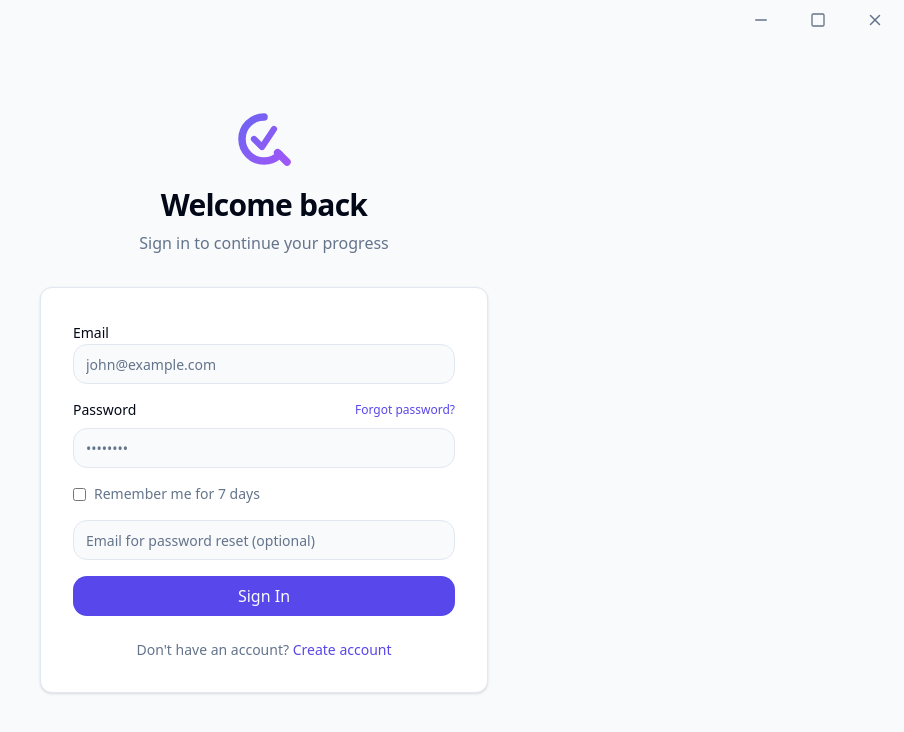
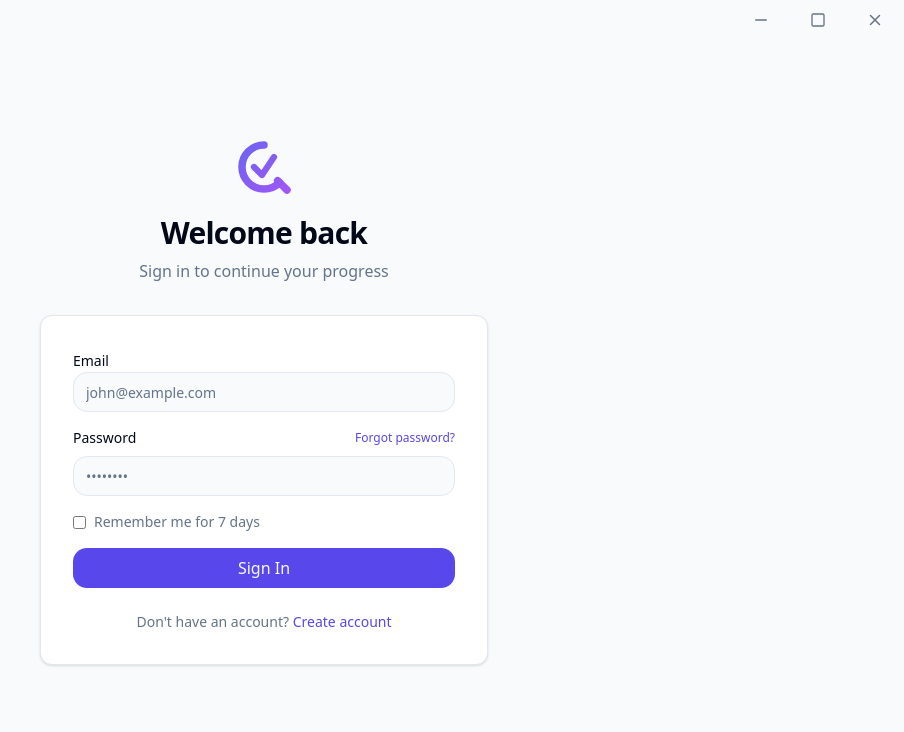
Before and after one commit to Mbstudio101/Qudoro, a React (Vite) app: page /#/login in a window 1280 px wide. Shown: the top 732 px of the page, without its empty margins (376-1280 px from the left). Built offline with nearby package versions, Linux system fonts and the light colour scheme.

Commit message:
Simplify password reset to use login email field only

```diff
--- a/src/pages/Auth/Login.tsx
+++ b/src/pages/Auth/Login.tsx
@@ -78,7 +78,6 @@ const Login = () => {
   const [toast, setToast] = useState<{ message: string; variant: ToastVariant } | null>(null);
   const [lockoutUntil, setLockoutUntil] = useState(0);
   const [nowMs, setNowMs] = useState(Date.now());
-  const [resetEmail, setResetEmail] = useState('');
   const [resetSending, setResetSending] = useState(false);
   const [resetError, setResetError] = useState('');
 
@@ -195,7 +194,7 @@ const Login = () => {
 
   const handlePasswordReset = async () => {
     setResetError('');
-    const email = resetEmail.trim() || formData.email.trim();
+    const email = formData.email.trim();
     if (!email) {
       setResetError('Enter your email to reset your password.');
       return;
@@ -294,17 +293,6 @@ const Login = () => {
               </p>
             )}
 
-            <Input
-              name="resetEmail"
-              type="email"
-              placeholder="Email for password reset (optional)"
-              value={resetEmail}
-              onChange={(e) => {
-                setResetEmail(e.target.value);
-                setResetError('');
-              }}
-            />
-
             <Button type="submit" className="w-full" disabled={isLocked}>
               Sign In
             </Button>
```
